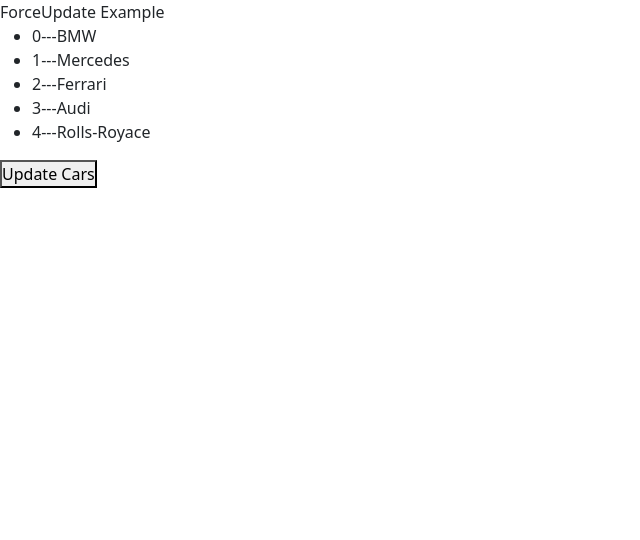
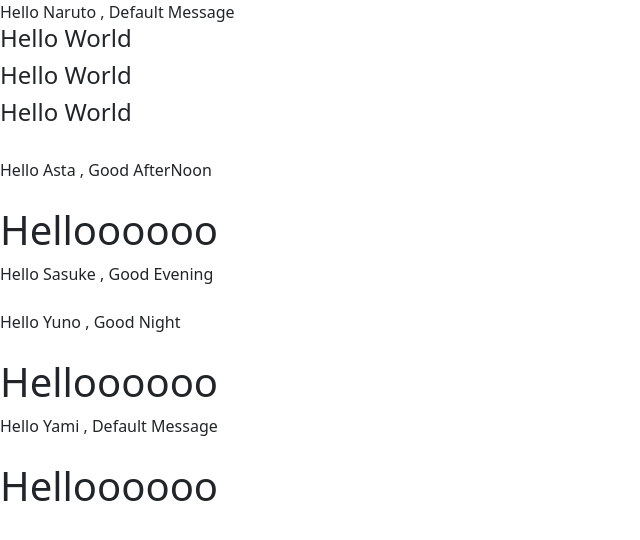
Before and after one commit to Santosh-Baliarsingh/reactdemo, a React (Create React App) app: page / in a window 1280 px wide. Shown: the top 540 px of the page, without its empty margins (0-640 px from the left). Built offline with nearby package versions, Linux system fonts and the light colour scheme.

Commit message:
Props Component Updated

```diff
--- a/src/App.js
+++ b/src/App.js
@@ -7,8 +7,8 @@
 // import ArrayDemo2 from './Components/Listitems/ArrayDemo2';
 // import ArrayDemo3 from './Components/Listitems/ArrayDemo3';
 // import Fakestore from './Components/Listitems/Fakestore';
-import ForceUpdateDemo1 from './Components/forceupdate/ForceUpdateDemo1';
-// import PropsParent from './Components/props/PropsParent';
+// import ForceUpdateDemo1 from './Components/forceupdate/ForceUpdateDemo1';
+import PropsParent from './Components/props/PropsParent';
 // import Products from './Components/fakestoreapi/Products';
 // import ModuleCss from './Components/modulecss/ModuleCss';
 // import ReactExpression from './Components/react_expressions/ReactExpression';
@@ -41,8 +41,8 @@
       {/* <ArrayDemo2></ArrayDemo2> */}
       {/* <ArrayDemo3></ArrayDemo3> */}
       {/* <Fakestore></Fakestore> */}
-      <ForceUpdateDemo1></ForceUpdateDemo1>
-      {/* <PropsParent></PropsParent> */}
+      {/* <ForceUpdateDemo1></ForceUpdateDemo1> */}
+      <PropsParent></PropsParent>
       {/* <Products></Products> */}
       {/* <ModuleCss></ModuleCss> */}
       {/* <ConditionalRendering1></ConditionalRendering1> */}
--- a/src/Components/props/Greet.js
+++ b/src/Components/props/Greet.js
@@ -12,8 +12,8 @@
     <>
       <div>
           Hello {name} , {msg} <br/>
-          {children} <br/>
-          {(flag ? <h1>Hello</h1> : null)}
+          {children} <br/>   {/* Props.children */}
+          {(flag ? <h1>Helloooooo</h1> : null)}
       </div>
 
       {/* <ul>
```
Also changed, not shown: src/Components/props/PropsParent.js (+5 -5 lines).
